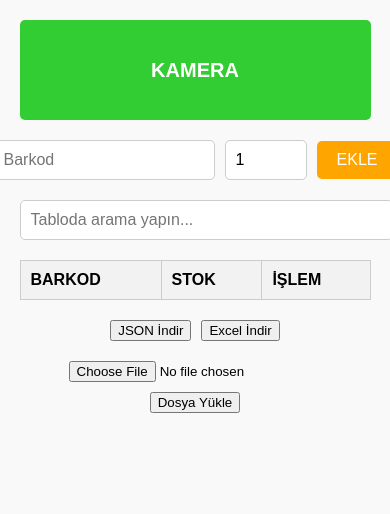
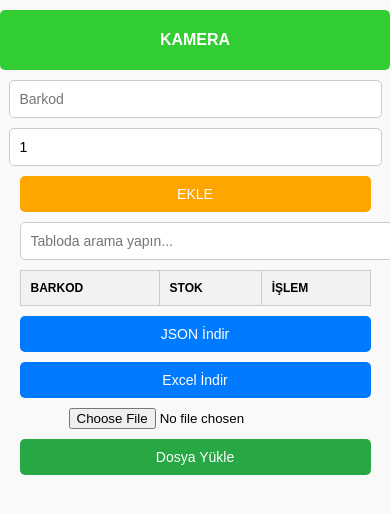
Before and after one commit to osmanesad/pera, a plain HTML site: page index.html in a window 390 px wide. Drawn offline with Linux system fonts and the light colour scheme.

Commit message:
Arayüz güncellemesi
Uygulamanın arayüzünü biraz daha mobile uygun hale getirildi.

```diff
--- a/index.html
+++ b/index.html
@@ -15,42 +15,38 @@
             background-color: #f9f9f9;
         }
         .camera {
-            width: 90%;
-            height: 100px;
+            width: 100%;
+            height: 60px;
             background-color: #32CD32;
             color: white;
             display: flex;
             justify-content: center;
             align-items: center;
-            margin-top: 20px;
-            font-size: 20px;
+            margin-top: 10px;
+            font-size: 16px;
             font-weight: bold;
             cursor: pointer;
             border-radius: 5px;
         }
         .input-section {
-            margin-top: 20px;
+            margin-top: 10px;
             display: flex;
+            flex-direction: column;
             align-items: center;
             gap: 10px;
+            width: 90%;
         }
-        .input-section input[type="text"] {
+        .input-section input {
+            width: 100%;
             padding: 10px;
-            font-size: 16px;
-            width: 200px;
-            border: 1px solid #ccc;
-            border-radius: 5px;
-        }
-        .input-section input[type="number"] {
-            padding: 10px;
-            font-size: 16px;
-            width: 60px;
+            font-size: 14px;
             border: 1px solid #ccc;
             border-radius: 5px;
         }
         .input-section button {
-            padding: 10px 20px;
-            font-size: 16px;
+            width: 100%;
+            padding: 10px;
+            font-size: 14px;
             color: white;
             background-color: orange;
             border: none;
@@ -61,7 +57,7 @@
             background-color: darkorange;
         }
         table {
-            margin-top: 20px;
+            margin-top: 10px;
             width: 90%;
             border-collapse: collapse;
         }
@@ -69,32 +65,63 @@
             border: 1px solid #ccc;
             padding: 10px;
             text-align: left;
+            font-size: 12px;
         }
         table th {
             background-color: #f2f2f2;
         }
         .save-section {
-            margin-top: 20px;
+            margin-top: 10px;
             display: flex;
+            flex-direction: column;
+            align-items: center;
             gap: 10px;
+            width: 90%;
+        }
+        .save-section button {
+            width: 100%;
+            padding: 10px;
+            font-size: 14px;
+            color: white;
+            background-color: #007BFF;
+            border: none;
+            border-radius: 5px;
+            cursor: pointer;
+        }
+        .save-section button:hover {
+            background-color: #0056b3;
         }
         .search-section {
-            margin-top: 20px;
+            margin-top: 10px;
             width: 90%;
         }
-        .search-section input[type="text"] {
+        .search-section input {
             width: 100%;
             padding: 10px;
-            font-size: 16px;
+            font-size: 14px;
             border: 1px solid #ccc;
             border-radius: 5px;
         }
         .upload-section {
-            margin-top: 20px;
+            margin-top: 10px;
             display: flex;
             flex-direction: column;
             align-items: center;
             gap: 10px;
+            width: 90%;
+        }
+        .upload-section button {
+            width: 100%;
+            padding: 10px;
+            font-size: 14px;
+            color: white;
+            background-color: #28a745;
+            border: none;
+            border-radius: 5px;
+            cursor: pointer;
+        }
+        .upload-section button:hover {
+            background-color: #218838;
         }
     </style>
 </head>
--- /dev/null
+++ b/stok_listesi (1).csv
@@ -0,0 +1,5 @@
+BARKOD,STOK
+1231233,1
+1235125435,4
+123123123,3
+68585696759,1
```
Also changed, not shown: stok_listesi (1).json (added, +18 -0 lines).
